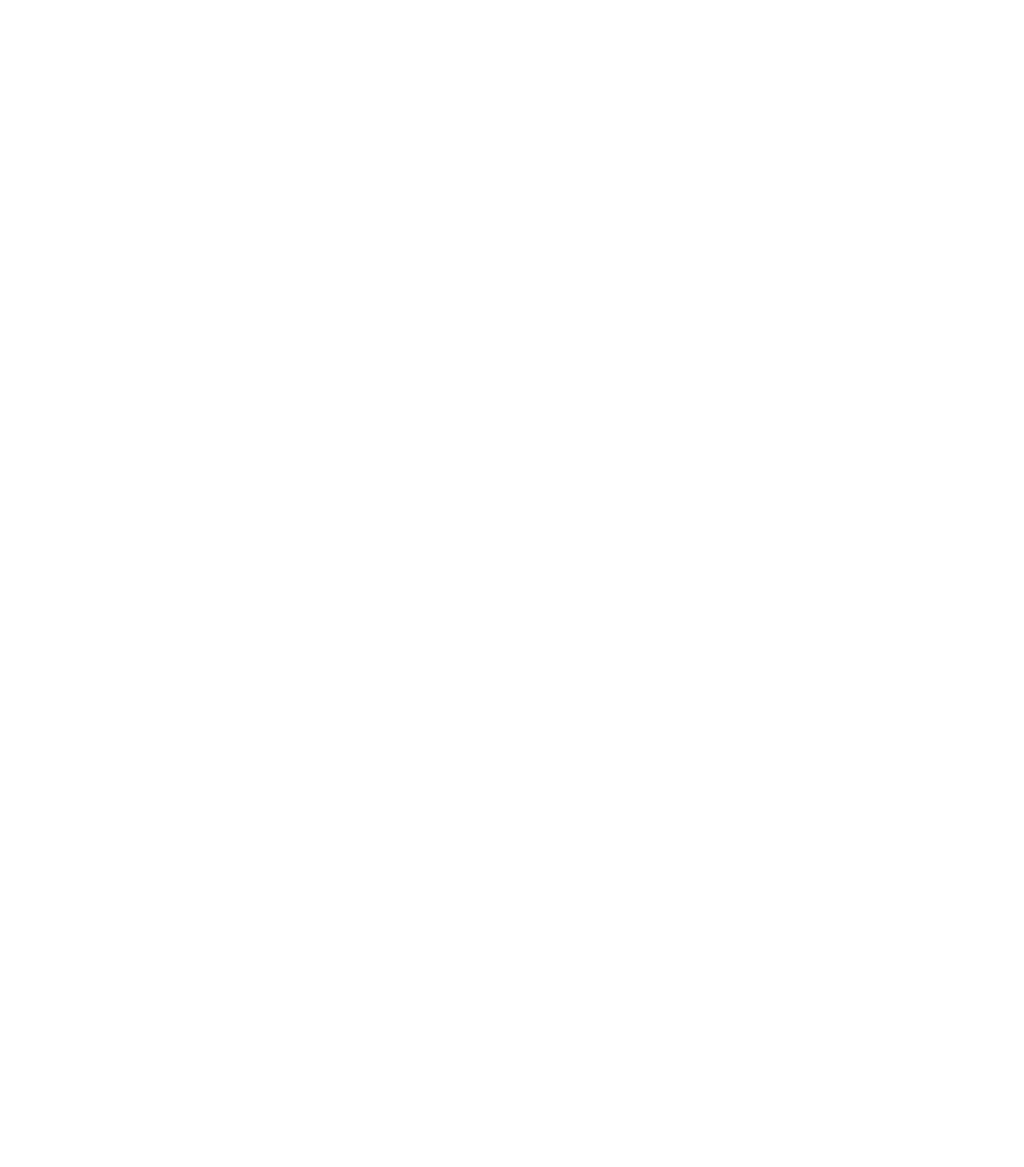
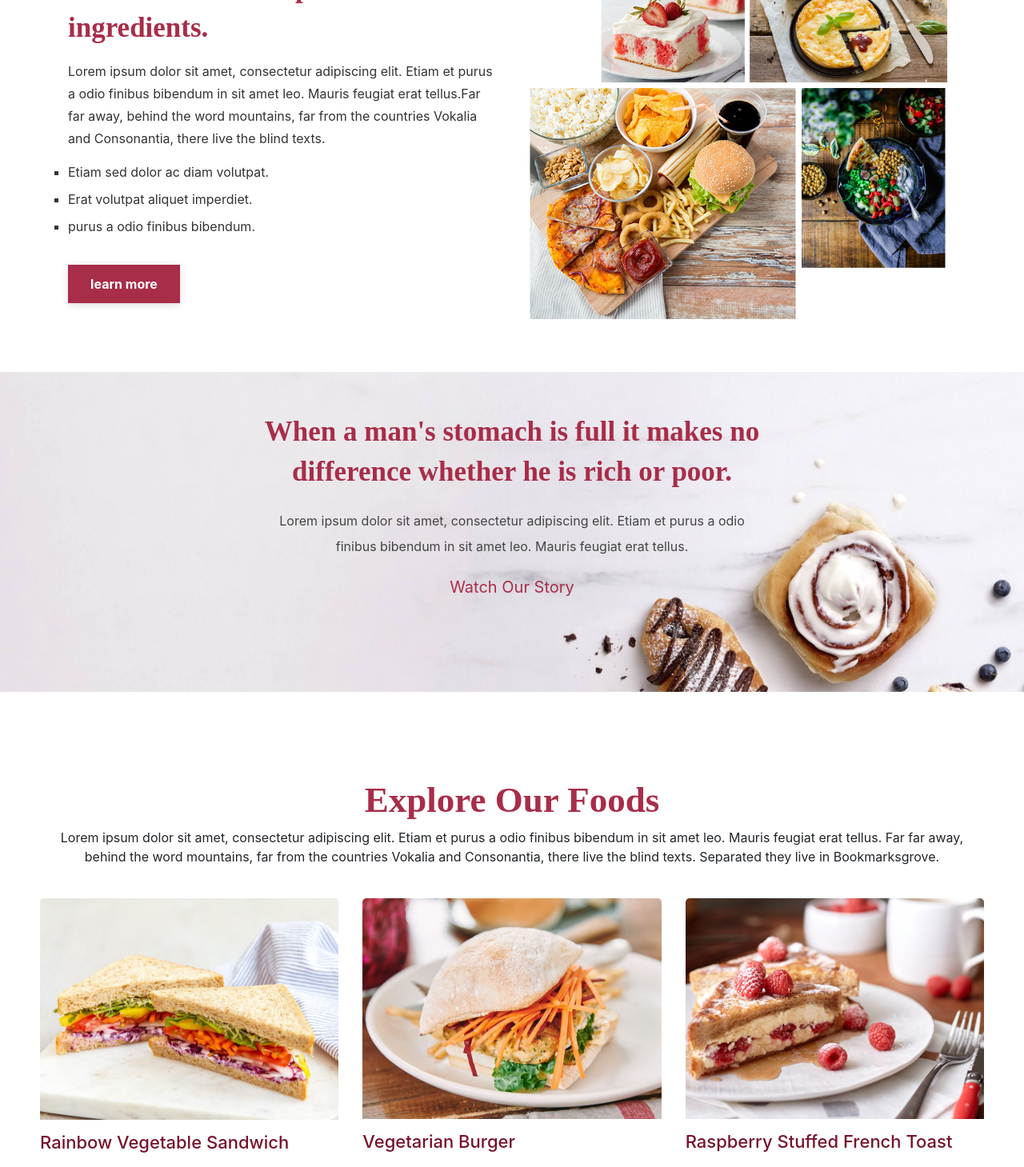
Before and after one commit to midaismael/Restaurant, a React (Create React App) app: page / in a window 1280 px wide. Shown: the part 1330-2789 px from the top of the page at 80% size. Before the commit the page ends 1262 px from the top, so only its background shows below. Built offline with nearby package versions, Linux system fonts and the light colour scheme.

Commit message:
adjustment

```diff
--- a/src/components/Home/Home.css
+++ b/src/components/Home/Home.css
@@ -28,7 +28,8 @@
 }
 
 /*css to the pride section*/
-.pride {
+.pride,
+ .ingredients {
     background-color: transparent;
     padding: 25px 0px;
     max-width: 100%;
@@ -37,12 +38,14 @@
     margin-top: 60px;
 }
 
-.pride img{
+.pride img ,
+.ingredients img{
     max-width: 100%;
     border-radius: 10px;
 }
-
-.pride h2{
+.pride h2 ,
+.ingredients h2 ,
+.paralex h2{
     font-size: 35px;
     font-weight: bold;
     width: 80%;
@@ -51,36 +54,153 @@
     font-family: 'Tajwal';
     line-height: 50px;
 }
-
-.pride p{
+.pride p ,
+.ingredients p ,
+.paralex p{
     font-size: 16px;
     line-height: 28px;
     color: #333;
     margin-top: 15px;
 }
-
-.pride button{
+.pride button ,
+.ingredients button{
     background-color: #a82d49;
     border: 1px solid #a82d49;
     box-sizing: border-box;
     width: 140px;
     text-align: center ;
     margin-top: 20px;
-    transition: .2s ease;
+    transition: .4s ease;
+    padding: 11px;
+    box-shadow: 0px 2px 10px -1px rgb(0 0 0 / 19%);
+
 }
-
-.pride button a{
+.pride button a ,
+.ingredients button a{
     display: block;
     color: #fff;
     text-decoration: none !important;
     font-weight: bold;
 }
-
-.pride button:hover a{
+.pride button:hover a ,
+.ingredients button:hover a{
     color: #a82d49;
-    transition: .2s ease;
+    transition: .10s ease;
+}
+.pride button:hover ,
+.ingredients button:hover{
+    background-color: #fff;
+}
+.ingredients ul{
+    padding: 0px;
+}
+.ingredients ul li{
+    list-style-type: square;
+    color: #333;
+    margin-top: 10px;
 }
 
-.pride button:hover{
-    background-color: #fff;
+.paralex{
+    background: url('./../../assets/4.jpg') center no-repeat;
+    background-size: cover;
+    width: 100%;
+    height: 400px;
+    padding: 30px 0px;
+    text-align: center;
 }
+.paralex h2{
+    width: 100%;
+    margin: 20px 0px;
+}
+.paralex .row{
+    margin: 50px 0px;
+}
+.paralex p{
+    color: #444;
+    margin: 20px 0px;
+    line-height: 32px;
+
+}
+.paralex a{
+    color: #a82d49;
+    font-size: 20px;
+    margin: 20px 0px;
+    text-decoration: none !important;
+}
+
+.blogs{
+    margin-top: 50px;
+    padding: 25px 0px;
+    overflow: hidden;
+    width: 100%;
+    height: auto;
+}
+.blogs .row:first-child{
+    text-align: center;
+    margin: 25px 50px;
+}
+.blogs h2{
+    font-size: 45px;
+    font-weight: bold;
+    width: 100%;
+    margin: 10px 0px;
+    color: #a82d49;
+    font-family: 'Tajwal';
+    line-height: 50px;
+}
+.blogs .box img{
+    max-width: 100%;
+}
+.blogs .box{
+    width: 100%;
+    max-width: 100%;
+    height: auto;
+    overflow: hidden;
+    box-sizing: border-box;
+    border-bottom: 1px solid #f6f6f6;
+    border-radius: 5px;
+    text-align: left;
+}
+.blogs h5{
+    color: #77132b;
+    font-size: 22px;
+    margin: 15px 0px;
+}
+.blogs .box span{
+    color: #444;
+    font-size: 16px;
+    margin: 10px 0px;
+    text-transform: uppercase;
+    letter-spacing: 1px;
+}
+.blogs .box h6{
+    color: #a82d49;
+    font-size: 25px;
+}
+.blogs button{
+    display: block;
+    width: 140px;
+    height: 40px;
+    background-color: #77132b;
+    border: 1px solid #77132b;
+    box-sizing: border-box;
+    margin: 10px 0px;
+    transition: .4s ease-in-out;
+    box-shadow: 0px 2px 10px -1px rgb(0 0 0 / 19%);
+}
+.blogs button a{
+    color: #fff;
+    font-size: 15px;
+    font-weight: bold;
+    text-decoration: none !important;
+    letter-spacing: 1px;
+}
+.blogs button:hover{
+    background-color: transparent;
+}
+.blogs button:hover a{
+    color: #77132b;
+}
+.blogs .box del{
+    color: #444;
+}
--- a/src/components/Home/Home.js
+++ b/src/components/Home/Home.js
@@ -2,9 +2,24 @@
 import Header from "./Header";
 import "./Home.css";
 import prideimg from './../../assets/1.png'
-
+import foodimg from './../../assets/2.png'
+import Data from '../../Data'
 
 const Home = () => {
+
+    const blogitem = Data.map((item) =>{
+        return(
+            <div className='col-md-4 '>
+                <div className="box">
+                    <img src={item.img} alt="" />
+                    <h5>{item.title}</h5>
+                    <span>{item.time}</span>
+                    <h6>{item.price} <del>{item.priceold}</del></h6>
+                    </div>
+                    <button><a href="#">Order Now</a></button>
+                </div>
+        )
+    })
     return (
         <Fragment>
             <Header/>
@@ -43,7 +58,50 @@
                             We pride ourselves on making real food from the best ingredients.
                             </h2>
                             <p>Lorem ipsum dolor sit amet, consectetur adipiscing elit. Etiam et purus a odio finibus bibendum in sit amet leo. Mauris feugiat erat tellus.</p>
-                            <button><a href="#A">learn more</a></button>
+                            <button><a href="#A ">learn more</a></button>
+                        </div>
+                    </div>
+                </div>
+            </section>
+            <section className='ingredients'>
+                <div className="container">
+                    <div className="row">
+                        <div className="col-md-6">
+                            <h2>
+                            We make everything by hand with the best possible ingredients.
+                            </h2>
+                            <p>Lorem ipsum dolor sit amet, consectetur adipiscing elit. Etiam et purus a odio finibus bibendum in sit amet leo. Mauris feugiat erat tellus.Far far away, behind the word mountains, far from the countries Vokalia and Consonantia, there live the blind texts.</p>
+                            <ul>
+                                <li>Etiam sed dolor ac diam volutpat.</li>
+                                <li>Erat volutpat aliquet imperdiet.</li>
+                                <li>purus a odio finibus bibendum.</li>
+                            </ul>
+                            <button><a href="#">learn more</a></button>
+                        </div>
+                        <div className="col-md-6">
+                           < img src={foodimg} title='foodimg' alt="" />
+                        </div>
+                    </div>
+                </div>
+            </section>
+            <section className="paralex">
+                <div className="container">
+                    <div className="col-lg-12 col-md-12">
+                        <h2>When a man's stomach is full it makes no <br/> difference whether he is rich or poor.</h2>
+                        <p>Lorem ipsum dolor sit amet, consectetur adipiscing elit. Etiam et purus a odio <br/> finibus bibendum in sit amet leo. Mauris feugiat erat tellus.</p>
+                        <a href="#">Watch Our Story</a>
+                    </div>
+                </div>
+            </section>
+            <section className="blogs">
+                <div className="contanier">
+                    <div className="row">
+                        <div className="col-md-12 col-lg-12 mb-4">
+                            <h2>Explore Our Foods</h2>
+                            <p>Lorem ipsum dolor sit amet, consectetur adipiscing elit. Etiam et purus a odio finibus bibendum in sit amet leo. Mauris feugiat erat tellus. Far far away, behind the word mountains, far from the countries Vokalia and Consonantia, there live the blind texts. Separated they live in Bookmarksgrove.</p>
+                        </div>
+                        <div className='row'>
+                            {blogitem}
                         </div>
                     </div>
                 </div>
--- a/src/components/Navs/Navs.css
+++ b/src/components/Navs/Navs.css
@@ -4,6 +4,8 @@
     height: auto;
     max-width: 100%;
     border-radius: 0px;
+    font-weight: bold;
+    position: fixed !important;
 }
 nav a{
     color: #ab3550 !important;
```
